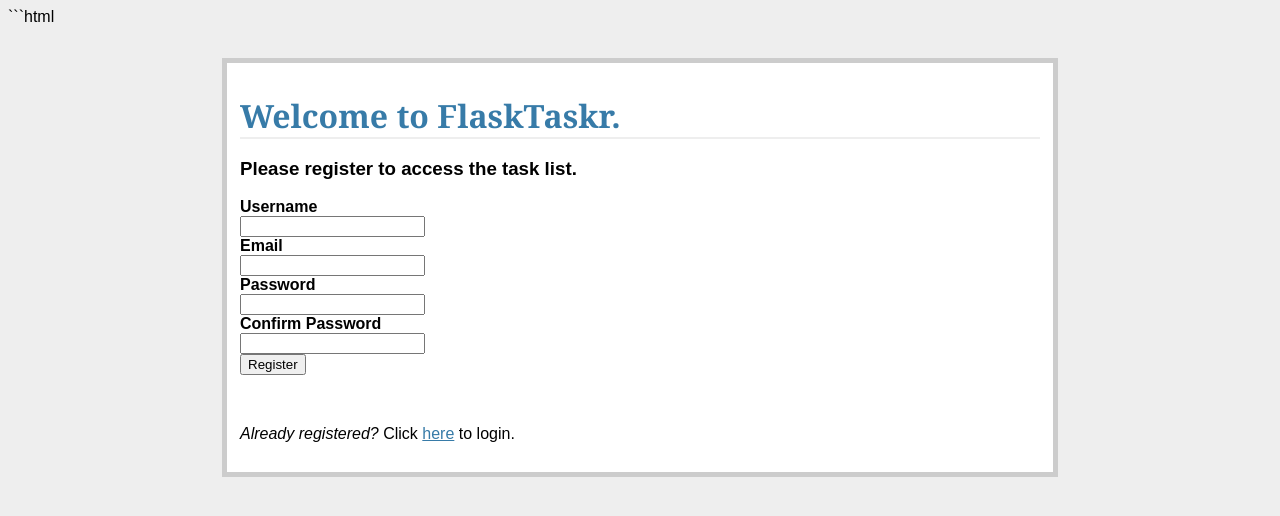
After one commit to wojcik91/flasktaskr, a Flask app: page /register/ in a window 1280 px wide. The commit adds this page. Shown: the top 516 px of the page. Run offline with Flask 2, Linux system fonts and the light colour scheme.

Commit message:
Add the registration form and fix log in functionality after change from pure SQL to SQLAlchemy

````diff
--- a/project/_config.py
+++ b/project/_config.py
@@ -4,8 +4,6 @@ import os
 basedir = os.path.abspath(os.path.dirname(__file__))
 
 DATABASE = 'flasktaskr.db'
-USERNAME = 'admin'
-PASSWORD = 'admin'
 WTF_SCRF_ENABLED = True
 SECRET_KEY = 'ZM5FqD8WZgF@y%KhpC9X'
 
--- a/project/forms.py
+++ b/project/forms.py
@@ -1,6 +1,7 @@
 from flask_wtf import Form
-from wtforms import StringField, DateField, IntegerField, SelectField
-from wtforms.validators import DataRequired
+from wtforms import StringField, DateField, IntegerField, SelectField,\
+    PasswordField
+from wtforms.validators import DataRequired, Length, EqualTo
 
 
 class AddTaskForm(Form):
@@ -16,6 +17,37 @@ class AddTaskForm(Form):
         choices=[
             ('1', '1'), ('2', '2'), ('3', '3'), ('4', '4'), ('5', '5'),
             ('6', '6'), ('7', '7'), ('8', '8'), ('9', '9'), ('10', '10')
-            ]
+        ]
     )
     status = IntegerField('Status')
+
+
+class RegisterForm(Form):
+    name = StringField(
+        'Username',
+        validators=[DataRequired(), Length(min=6, max=25)]
+    )
+    email = StringField(
+        'Email',
+        validators=[DataRequired(), Length(min=6, max=40)]
+    )
+    password = PasswordField(
+        'Password',
+        validators=[DataRequired(), Length(min=6, max=40)]
+    )
+    confirm = PasswordField(
+        'Confirm Password',
+        validators=[DataRequired(), EqualTo('password',
+                                            message='Passwords must match')]
+    )
+
+
+class LoginForm(Form):
+    name = StringField(
+        'Username',
+        validators=[DataRequired()]
+    )
+    password = PasswordField(
+        'Password',
+        validators=[DataRequired()]
+    )
--- /dev/null
+++ b/project/templates/register.html
@@ -0,0 +1,35 @@
+```html
+{% extends "_base.html" %}
+{% block content %}
+
+<h1>Welcome to FlaskTaskr.</h1>
+<h3>Please register to access the task list.</h3>
+<form method="POST" action="">
+  {{ form.csrf_token }}
+  <div>
+    {{ form.name.label }}
+    {{ form.name }}
+  </div>
+  <div>
+    {{ form.email.label }}
+    {{ form.email}}
+  </div>
+  <div>
+    {{ form.password.label }}
+    {{ form.password}}
+  </div>
+  <div>
+    {{ form.confirm.label }}
+    {{ form.confirm}}
+  </div>
+  <div>
+    <input type="submit" value="Register"></p>
+  </div>
+</form>
+
+  <br>
+
+  <p><em>Already registered?</em> Click <a href="/">here</a> to login.</p>
+
+{% endblock %}
+```
--- a/project/views.py
+++ b/project/views.py
@@ -1,15 +1,23 @@
+###############
+### imports ###
+###############
+
+from forms import AddTaskForm, RegisterForm, LoginForm
+
 from functools import wraps
 from flask import Flask, flash, redirect, render_template, request, \
-    session, url_for, g
-from forms import AddTaskForm
+    session, url_for
 from flask_sqlalchemy import SQLAlchemy
 
-# config
+##############
+### config ###
+##############
+
 app = Flask(__name__)
 app.config.from_object('_config')
 db = SQLAlchemy(app)
 
-from models import Task
+from models import Task, User
 
 # helper functions
 
@@ -35,16 +43,36 @@ def logout():
 
 @app.route('/', methods=['GET', 'POST'])
 def login():
+    error = None
+    form = LoginForm(request.form)
     if request.method == 'POST':
-        if request.form['username'] != app.config['USERNAME'] \
-                or request.form['password'] != app.config['PASSWORD']:
-            error = 'Invalid credentials. Please try again.'
-            return render_template('login.html', error=error)
-        else:
-            session['logged_in'] = True
-            flash('Welcome!')
-            return redirect(url_for('tasks'))
-    return render_template('login.html')
+        if form.validate_on_submit():
+            user = User.query.filter_by(name=request.form['name']).first()
+            if user is not None and user.password == request.form['password']:
+                session['logged_in'] = True
+                flash('Welcome!')
+                return redirect(url_for('tasks'))
+            else:
+                error = 'Invalid username or password.'
+    return render_template('login.html', form=form, erro=error)
+
+
+@app.route('/register/', methods=['GET', 'POST'])
+def register():
+    error = None
+    form = RegisterForm(request.form)
+    if request.method == 'POST':
+        if form.validate_on_submit():
+            new_user = User(
+                form.name.data,
+                form.email.data,
+                form.password.data
+            )
+            db.session.add(new_user)
+            db.session.commit()
+            flash('Thanks for registering. Please log in.')
+            return redirect(url_for('login'))
+    return render_template('register.html', form=form, error=error)
 
 
 @app.route('/tasks/')
````
Also changed, not shown: project/templates/login.html (+23 -14 lines).
